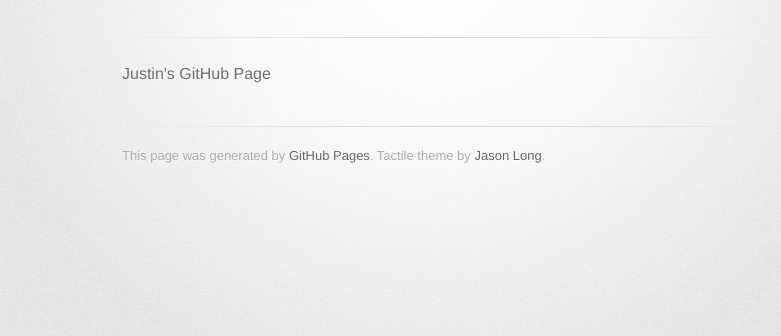
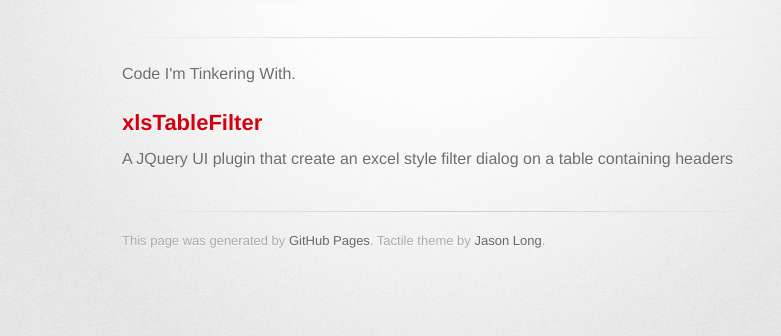
Before and after one commit to J-Kelley/J-Kelley.github.io, a plain HTML site: page index.html in a window 1280 px wide. Shown: the part 178-514 px from the top of the page, without its empty margins (208-989 px from the left). Drawn offline with Linux system fonts and the light colour scheme; a web font is replaced by a local one.

Commit message:
Update index.html
Added link to xlsTableFilter

```diff
--- a/index.html
+++ b/index.html
@@ -29,7 +29,10 @@
         <hr>
 
         <section id="main_content">
-          <p>Justin's GitHub Page</p>
+          <p>Code I'm Tinkering With.</p>
+
+          <h2><A href="https://github.com/J-Kelley/xlsTableFilter">xlsTableFilter</A></h2>
+          <p>A JQuery UI plugin that create an excel style filter dialog on a table containing headers</p>
         </section>
 
         <footer>
```
